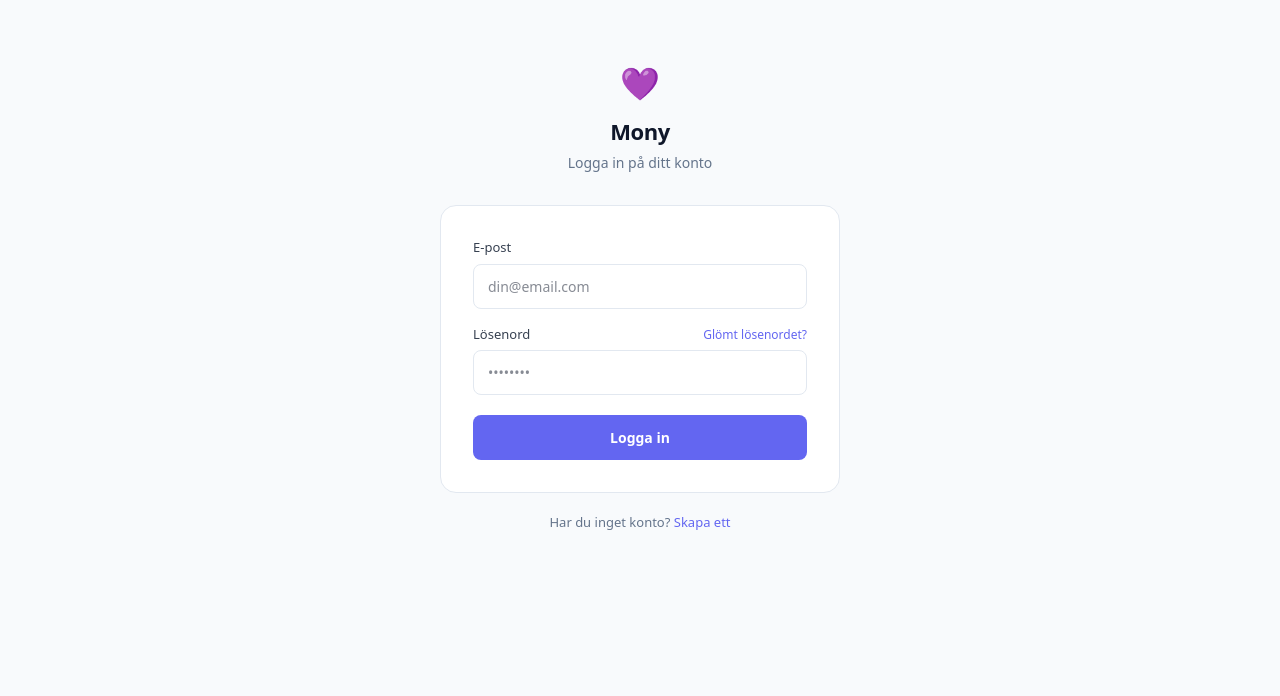
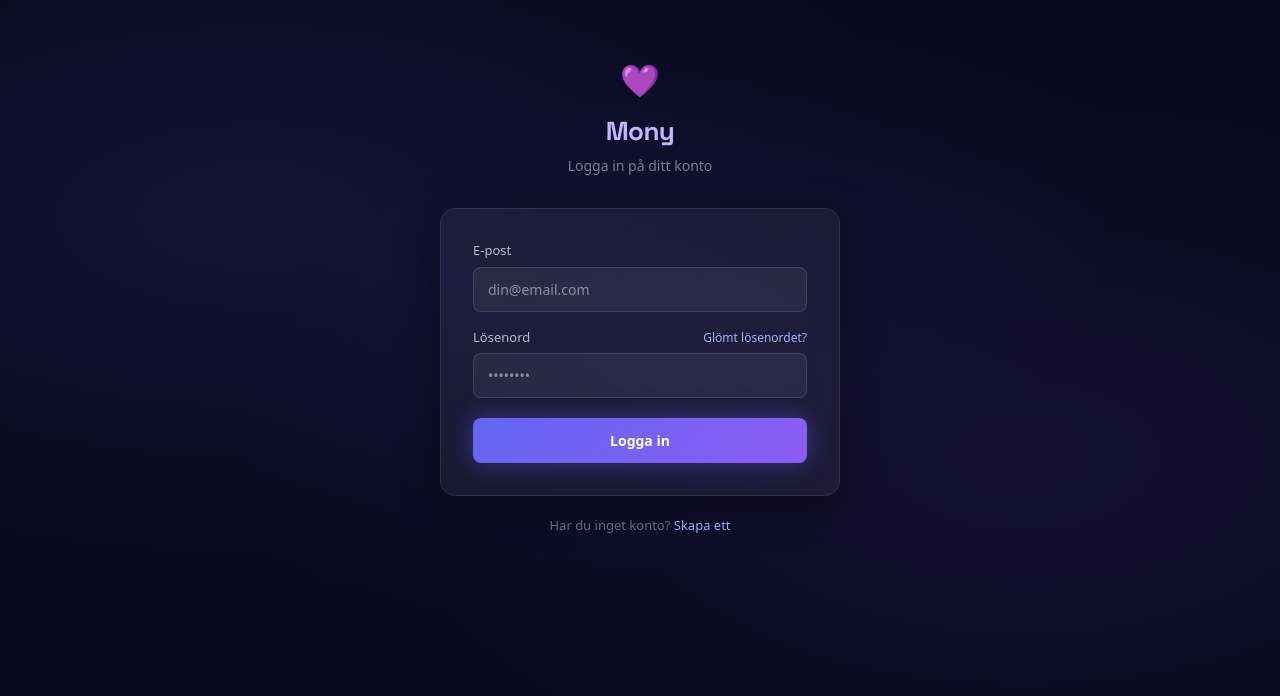
Before and after one commit to DakotaKrk/budget_app, a Next.js app: page /login in a window 1280 px wide. Shown: the part 104-800 px from the top of the page. Built offline with nearby package versions, Linux system fonts and the light colour scheme.

Commit message:
feat: unified dark theme, Space Grotesk logo, glassmorphism auth cards

```diff
--- a/src/app/(auth)/forgot-password/page.tsx
+++ b/src/app/(auth)/forgot-password/page.tsx
@@ -35,94 +35,59 @@ export default function ForgotPasswordPage() {
 
   const inputStyle: React.CSSProperties = {
     width: '100%',
-    border: '1px solid #e2e8f0',
+    border: '1px solid rgba(255,255,255,0.12)',
     borderRadius: 8,
     padding: '11px 14px',
     fontSize: 14,
-    color: '#0f172a',
-    backgroundColor: '#fff',
+    color: '#f1f5f9',
+    backgroundColor: 'rgba(255,255,255,0.06)',
     outline: 'none',
   }
 
   return (
     <div style={{ width: '100%', maxWidth: 400 }}>
-      {/* Logo */}
       <div style={{ textAlign: 'center', marginBottom: 32 }}>
         <span style={{ fontSize: 32 }}>💜</span>
-        <h1 style={{ fontSize: 22, fontWeight: 700, color: '#0f172a', marginTop: 8, letterSpacing: '-0.5px' }}>
-          Mony
-        </h1>
-        <p style={{ fontSize: 14, color: '#64748b', marginTop: 4 }}>Återställ ditt lösenord</p>
+        <h1 style={{
+          fontSize: 26, fontWeight: 800, marginTop: 8, letterSpacing: '-0.5px',
+          fontFamily: 'var(--font-space-grotesk)', color: '#c4b5fd',
+        }}>Mony</h1>
+        <p style={{ fontSize: 14, color: 'rgba(255,255,255,0.45)', marginTop: 4 }}>Återställ ditt lösenord</p>
       </div>
 
-      {/* Card */}
-      <div style={{ backgroundColor: '#fff', borderRadius: 16, border: '1px solid #e2e8f0', padding: 32 }}>
+      <div style={{
+        backgroundColor: 'rgba(255,255,255,0.05)', backdropFilter: 'blur(16px)',
+        borderRadius: 16, border: '1px solid rgba(255,255,255,0.1)',
+        padding: 32, boxShadow: '0 8px 40px rgba(0,0,0,0.4)',
+      }}>
         {done ? (
           <div style={{ textAlign: 'center', padding: '8px 0' }}>
             <span style={{ fontSize: 40 }}>📬</span>
-            <p style={{ fontSize: 15, fontWeight: 600, color: '#0f172a', marginTop: 12 }}>
-              Kolla din e-post!
+            <p style={{ fontSize: 15, fontWeight: 600, color: '#f1f5f9', marginTop: 12 }}>Kolla din e-post!</p>
+            <p style={{ fontSize: 13, color: 'rgba(255,255,255,0.5)', marginTop: 6, lineHeight: 1.6 }}>
+              Vi har skickat en återställningslänk till <strong style={{ color: '#c4b5fd' }}>{email}</strong>.
             </p>
-            <p style={{ fontSize: 13, color: '#64748b', marginTop: 6, lineHeight: 1.6 }}>
-              Vi har skickat en återställningslänk till <strong>{email}</strong>. Klicka på länken i mailet för att välja ett nytt lösenord.
-            </p>
-            <Link
-              href="/login"
-              style={{
-                display: 'inline-block',
-                marginTop: 20,
-                fontSize: 14,
-                color: '#6366f1',
-                fontWeight: 500,
-                textDecoration: 'none',
-              }}
-            >
+            <Link href="/login" style={{ display: 'inline-block', marginTop: 20, fontSize: 14, color: '#a5b4fc', fontWeight: 500, textDecoration: 'none' }}>
               Tillbaka till inloggning
             </Link>
           </div>
         ) : (
           <form onSubmit={handleSubmit} style={{ display: 'flex', flexDirection: 'column', gap: 16 }}>
-            <p style={{ fontSize: 13, color: '#64748b', marginBottom: 4, lineHeight: 1.6 }}>
+            <p style={{ fontSize: 13, color: 'rgba(255,255,255,0.45)', marginBottom: 4, lineHeight: 1.6 }}>
               Ange din e-postadress så skickar vi en länk för att återställa ditt lösenord.
             </p>
-
             <div>
-              <label style={{ display: 'block', fontSize: 13, fontWeight: 500, color: '#374151', marginBottom: 6 }}>
-                E-post
-              </label>
-              <input
-                type="email"
-                value={email}
-                onChange={e => setEmail(e.target.value)}
-                placeholder="din@email.com"
-                required
-                autoComplete="email"
-                style={inputStyle}
-              />
+              <label style={{ display: 'block', fontSize: 13, fontWeight: 500, color: 'rgba(255,255,255,0.7)', marginBottom: 6 }}>E-post</label>
+              <input type="email" value={email} onChange={e => setEmail(e.target.value)} placeholder="din@email.com" required autoComplete="email" style={inputStyle} />
             </div>
-
-            {error && (
-              <p style={{ fontSize: 13, color: '#ef4444', backgroundColor: '#fef2f2', border: '1px solid #fecaca', borderRadius: 8, padding: '10px 12px' }}>
-                {error}
-              </p>
-            )}
-
-            <button
-              type="submit"
-              disabled={loading}
-              style={{
-                width: '100%',
-                padding: '12px',
-                backgroundColor: loading ? '#818cf8' : '#6366f1',
-                color: '#fff',
-                border: 'none',
-                borderRadius: 8,
-                fontSize: 14,
-                fontWeight: 600,
-                cursor: loading ? 'not-allowed' : 'pointer',
-                marginTop: 4,
-              }}
-            >
+            {error && <p style={{ fontSize: 13, color: '#fca5a5', backgroundColor: 'rgba(239,68,68,0.15)', border: '1px solid rgba(239,68,68,0.3)', borderRadius: 8, padding: '10px 12px' }}>{error}</p>}
+            <button type="submit" disabled={loading} style={{
+              width: '100%', padding: '12px',
+              background: loading ? 'rgba(99,102,241,0.6)' : 'linear-gradient(135deg, #6366f1, #8b5cf6)',
+              boxShadow: loading ? 'none' : '0 0 24px rgba(99,102,241,0.4)',
+              color: '#fff', border: 'none', borderRadius: 8, fontSize: 14, fontWeight: 600,
+              cursor: loading ? 'not-allowed' : 'pointer', marginTop: 4,
+            }}>
               {loading ? 'Skickar...' : 'Skicka återställningslänk'}
             </button>
           </form>
@@ -130,11 +95,9 @@ export default function ForgotPasswordPage() {
       </div>
 
       {!done && (
-        <p style={{ textAlign: 'center', fontSize: 13, color: '#64748b', marginTop: 20 }}>
+        <p style={{ textAlign: 'center', fontSize: 13, color: 'rgba(255,255,255,0.4)', marginTop: 20 }}>
           Kom du ihåg det?{' '}
-          <Link href="/login" style={{ color: '#6366f1', fontWeight: 500, textDecoration: 'none' }}>
-            Logga in
-          </Link>
+          <Link href="/login" style={{ color: '#a5b4fc', fontWeight: 500, textDecoration: 'none' }}>Logga in</Link>
         </p>
       )}
     </div>
--- a/src/app/(auth)/layout.tsx
+++ b/src/app/(auth)/layout.tsx
@@ -3,7 +3,7 @@ export default function AuthLayout({ children }: { children: React.ReactNode })
     <div
       style={{
         minHeight: '100vh',
-        backgroundColor: '#f8fafc',
+        background: 'radial-gradient(ellipse at 20% 40%, rgba(99,102,241,0.12) 0%, transparent 60%), radial-gradient(ellipse at 80% 70%, rgba(139,92,246,0.1) 0%, transparent 55%), #07071a',
         display: 'flex',
         alignItems: 'center',
         justifyContent: 'center',
--- a/src/app/(auth)/login/page.tsx
+++ b/src/app/(auth)/login/page.tsx
@@ -32,12 +32,12 @@ export default function LoginPage() {
 
   const inputStyle: React.CSSProperties = {
     width: '100%',
-    border: '1px solid #e2e8f0',
+    border: '1px solid rgba(255,255,255,0.12)',
     borderRadius: 8,
     padding: '11px 14px',
     fontSize: 14,
-    color: '#0f172a',
-    backgroundColor: '#fff',
+    color: '#f1f5f9',
+    backgroundColor: 'rgba(255,255,255,0.06)',
     outline: 'none',
   }
 
@@ -46,17 +46,28 @@ export default function LoginPage() {
       {/* Logo */}
       <div style={{ textAlign: 'center', marginBottom: 32 }}>
         <span style={{ fontSize: 32 }}>💜</span>
-        <h1 style={{ fontSize: 22, fontWeight: 700, color: '#0f172a', marginTop: 8, letterSpacing: '-0.5px' }}>
+        <h1 style={{
+          fontSize: 26, fontWeight: 800, marginTop: 8, letterSpacing: '-0.5px',
+          fontFamily: 'var(--font-space-grotesk)',
+          color: '#c4b5fd',
+        }}>
           Mony
         </h1>
-        <p style={{ fontSize: 14, color: '#64748b', marginTop: 4 }}>Logga in på ditt konto</p>
+        <p style={{ fontSize: 14, color: 'rgba(255,255,255,0.45)', marginTop: 4 }}>Logga in på ditt konto</p>
       </div>
 
       {/* Card */}
-      <div style={{ backgroundColor: '#fff', borderRadius: 16, border: '1px solid #e2e8f0', padding: 32 }}>
+      <div style={{
+        backgroundColor: 'rgba(255,255,255,0.05)',
+        backdropFilter: 'blur(16px)',
+        borderRadius: 16,
+        border: '1px solid rgba(255,255,255,0.1)',
+        padding: 32,
+        boxShadow: '0 8px 40px rgba(0,0,0,0.4)',
+      }}>
         <form onSubmit={handleSubmit} style={{ display: 'flex', flexDirection: 'column', gap: 16 }}>
           <div>
-            <label style={{ display: 'block', fontSize: 13, fontWeight: 500, color: '#374151', marginBottom: 6 }}>
+            <label style={{ display: 'block', fontSize: 13, fontWeight: 500, color: 'rgba(255,255,255,0.7)', marginBottom: 6 }}>
               E-post
             </label>
             <input
@@ -72,10 +83,10 @@ export default function LoginPage() {
 
           <div>
             <div style={{ display: 'flex', justifyContent: 'space-between', alignItems: 'center', marginBottom: 6 }}>
-              <label style={{ fontSize: 13, fontWeight: 500, color: '#374151' }}>
+              <label style={{ fontSize: 13, fontWeight: 500, color: 'rgba(255,255,255,0.7)' }}>
                 Lösenord
               </label>
-              <Link href="/forgot-password" style={{ fontSize: 12, color: '#6366f1', textDecoration: 'none' }}>
+              <Link href="/forgot-password" style={{ fontSize: 12, color: '#a5b4fc', textDecoration: 'none' }}>
                 Glömt lösenordet?
               </Link>
             </div>
@@ -91,7 +102,7 @@ export default function LoginPage() {
           </div>
 
           {error && (
-            <p style={{ fontSize: 13, color: '#ef4444', backgroundColor: '#fef2f2', border: '1px solid #fecaca', borderRadius: 8, padding: '10px 12px' }}>
+            <p style={{ fontSize: 13, color: '#fca5a5', backgroundColor: 'rgba(239,68,68,0.15)', border: '1px solid rgba(239,68,68,0.3)', borderRadius: 8, padding: '10px 12px' }}>
               {error}
             </p>
           )}
@@ -102,7 +113,8 @@ export default function LoginPage() {
             style={{
               width: '100%',
               padding: '12px',
-              backgroundColor: loading ? '#818cf8' : '#6366f1',
+              background: loading ? 'rgba(99,102,241,0.6)' : 'linear-gradient(135deg, #6366f1, #8b5cf6)',
+              boxShadow: loading ? 'none' : '0 0 24px rgba(99,102,241,0.4)',
               color: '#fff',
               border: 'none',
               borderRadius: 8,
@@ -118,9 +130,9 @@ export default function LoginPage() {
       </div>
 
       {/* Link to signup */}
-      <p style={{ textAlign: 'center', fontSize: 13, color: '#64748b', marginTop: 20 }}>
+      <p style={{ textAlign: 'center', fontSize: 13, color: 'rgba(255,255,255,0.4)', marginTop: 20 }}>
         Har du inget konto?{' '}
-        <Link href="/signup" style={{ color: '#6366f1', fontWeight: 500, textDecoration: 'none' }}>
+        <Link href="/signup" style={{ color: '#a5b4fc', fontWeight: 500, textDecoration: 'none' }}>
           Skapa ett
         </Link>
       </p>
--- a/src/app/(auth)/reset-password/page.tsx
+++ b/src/app/(auth)/reset-password/page.tsx
@@ -67,131 +67,83 @@ export default function ResetPasswordPage() {
 
   const inputStyle: React.CSSProperties = {
     width: '100%',
-    border: '1px solid #e2e8f0',
+    border: '1px solid rgba(255,255,255,0.12)',
     borderRadius: 8,
     padding: '11px 14px',
     fontSize: 14,
-    color: '#0f172a',
-    backgroundColor: '#fff',
+    color: '#f1f5f9',
+    backgroundColor: 'rgba(255,255,255,0.06)',
     outline: 'none',
+  }
+
+  const darkCard: React.CSSProperties = {
+    backgroundColor: 'rgba(255,255,255,0.05)',
+    backdropFilter: 'blur(16px)',
+    borderRadius: 16,
+    border: '1px solid rgba(255,255,255,0.1)',
+    padding: 32,
+    boxShadow: '0 8px 40px rgba(0,0,0,0.4)',
   }
 
   return (
     <div style={{ width: '100%', maxWidth: 400 }}>
-      {/* Logo */}
       <div style={{ textAlign: 'center', marginBottom: 32 }}>
         <span style={{ fontSize: 32 }}>💜</span>
-        <h1 style={{ fontSize: 22, fontWeight: 700, color: '#0f172a', marginTop: 8, letterSpacing: '-0.5px' }}>
-          Mony
-        </h1>
-        <p style={{ fontSize: 14, color: '#64748b', marginTop: 4 }}>Välj nytt lösenord</p>
+        <h1 style={{
+          fontSize: 26, fontWeight: 800, marginTop: 8, letterSpacing: '-0.5px',
+          fontFamily: 'var(--font-space-grotesk)', color: '#c4b5fd',
+        }}>Mony</h1>
+        <p style={{ fontSize: 14, color: 'rgba(255,255,255,0.45)', marginTop: 4 }}>Välj nytt lösenord</p>
       </div>
 
-      {/* Card */}
-      <div style={{ backgroundColor: '#fff', borderRadius: 16, border: '1px solid #e2e8f0', padding: 32 }}>
-        {/* Expired / invalid link */}
+      <div style={darkCard}>
         {sessionError && (
           <div style={{ textAlign: 'center', padding: '8px 0' }}>
             <span style={{ fontSize: 40 }}>⚠️</span>
-            <p style={{ fontSize: 15, fontWeight: 600, color: '#0f172a', marginTop: 12 }}>
-              Länken har gått ut
-            </p>
-            <p style={{ fontSize: 13, color: '#64748b', marginTop: 6, lineHeight: 1.6 }}>
+            <p style={{ fontSize: 15, fontWeight: 600, color: '#f1f5f9', marginTop: 12 }}>Länken har gått ut</p>
+            <p style={{ fontSize: 13, color: 'rgba(255,255,255,0.5)', marginTop: 6, lineHeight: 1.6 }}>
               Återställningslänken är ogiltig eller har gått ut. Begär en ny länk.
             </p>
-            <Link
-              href="/forgot-password"
-              style={{
-                display: 'inline-block',
-                marginTop: 20,
-                fontSize: 14,
-                color: '#6366f1',
-                fontWeight: 500,
-                textDecoration: 'none',
-              }}
-            >
+            <Link href="/forgot-password" style={{ display: 'inline-block', marginTop: 20, fontSize: 14, color: '#a5b4fc', fontWeight: 500, textDecoration: 'none' }}>
               Begär ny länk
             </Link>
           </div>
         )}
 
-        {/* Success state */}
         {done && (
           <div style={{ textAlign: 'center', padding: '8px 0' }}>
             <span style={{ fontSize: 40 }}>✅</span>
-            <p style={{ fontSize: 15, fontWeight: 600, color: '#0f172a', marginTop: 12 }}>
-              Lösenordet uppdaterat!
-            </p>
-            <p style={{ fontSize: 13, color: '#64748b', marginTop: 6, lineHeight: 1.6 }}>
+            <p style={{ fontSize: 15, fontWeight: 600, color: '#f1f5f9', marginTop: 12 }}>Lösenordet uppdaterat!</p>
+            <p style={{ fontSize: 13, color: 'rgba(255,255,255,0.5)', marginTop: 6, lineHeight: 1.6 }}>
               Ditt lösenord har ändrats. Du loggas in automatiskt...
             </p>
           </div>
         )}
 
-        {/* Loading session check */}
         {!sessionReady && !sessionError && !done && (
-          <p style={{ textAlign: 'center', fontSize: 14, color: '#64748b', padding: '16px 0' }}>
+          <p style={{ textAlign: 'center', fontSize: 14, color: 'rgba(255,255,255,0.45)', padding: '16px 0' }}>
             Kontrollerar länk...
           </p>
         )}
 
-        {/* Form */}
         {sessionReady && !done && (
           <form onSubmit={handleSubmit} style={{ display: 'flex', flexDirection: 'column', gap: 16 }}>
             <div>
-              <label style={{ display: 'block', fontSize: 13, fontWeight: 500, color: '#374151', marginBottom: 6 }}>
-                Nytt lösenord
-              </label>
-              <input
-                type="password"
-                value={password}
-                onChange={e => setPassword(e.target.value)}
-                placeholder="Minst 8 tecken"
-                required
-                minLength={8}
-                autoComplete="new-password"
-                style={inputStyle}
-              />
+              <label style={{ display: 'block', fontSize: 13, fontWeight: 500, color: 'rgba(255,255,255,0.7)', marginBottom: 6 }}>Nytt lösenord</label>
+              <input type="password" value={password} onChange={e => setPassword(e.target.value)} placeholder="Minst 8 tecken" required minLength={8} autoComplete="new-password" style={inputStyle} />
             </div>
-
             <div>
-              <label style={{ display: 'block', fontSize: 13, fontWeight: 500, color: '#374151', marginBottom: 6 }}>
-                Bekräfta nytt lösenord
-              </label>
-              <input
-                type="password"
-                value={confirmPassword}
-                onChange={e => setConfirmPassword(e.target.value)}
-                placeholder="••••••••"
-                required
-                minLength={8}
-                autoComplete="new-password"
-                style={inputStyle}
-              />
+              <label style={{ display: 'block', fontSize: 13, fontWeight: 500, color: 'rgba(255,255,255,0.7)', marginBottom: 6 }}>Bekräfta nytt lösenord</label>
+              <input type="password" value={confirmPassword} onChange={e => setConfirmPassword(e.target.value)} placeholder="••••••••" required minLength={8} autoComplete="new-password" style={inputStyle} />
             </div>
-
-            {error && (
-              <p style={{ fontSize: 13, color: '#ef4444', backgroundColor: '#fef2f2', border: '1px solid #fecaca', borderRadius: 8, padding: '10px 12px' }}>
-                {error}
-              </p>
-            )}
-
-            <button
-              type="submit"
-              disabled={loading}
-              style={{
-                width: '100%',
-                padding: '12px',
-                backgroundColor: loading ? '#818cf8' : '#6366f1',
-                color: '#fff',
-                border: 'none',
-                borderRadius: 8,
-                fontSize: 14,
-                fontWeight: 600,
-                cursor: loading ? 'not-allowed' : 'pointer',
-                marginTop: 4,
-              }}
-            >
+            {error && <p style={{ fontSize: 13, color: '#fca5a5', backgroundColor: 'rgba(239,68,68,0.15)', border: '1px solid rgba(239,68,68,0.3)', borderRadius: 8, padding: '10px 12px' }}>{error}</p>}
+            <button type="submit" disabled={loading} style={{
+              width: '100%', padding: '12px',
+              background: loading ? 'rgba(99,102,241,0.6)' : 'linear-gradient(135deg, #6366f1, #8b5cf6)',
+              boxShadow: loading ? 'none' : '0 0 24px rgba(99,102,241,0.4)',
+              color: '#fff', border: 'none', borderRadius: 8, fontSize: 14, fontWeight: 600,
+              cursor: loading ? 'not-allowed' : 'pointer', marginTop: 4,
+            }}>
               {loading ? 'Sparar...' : 'Spara nytt lösenord'}
             </button>
           </form>
@@ -199,10 +151,8 @@ export default function ResetPasswordPage() {
       </div>
 
       {sessionReady && !done && (
-        <p style={{ textAlign: 'center', fontSize: 13, color: '#64748b', marginTop: 20 }}>
-          <Link href="/login" style={{ color: '#6366f1', fontWeight: 500, textDecoration: 'none' }}>
-            Tillbaka till inloggning
-          </Link>
+        <p style={{ textAlign: 'center', fontSize: 13, color: 'rgba(255,255,255,0.4)', marginTop: 20 }}>
+          <Link href="/login" style={{ color: '#a5b4fc', fontWeight: 500, textDecoration: 'none' }}>Tillbaka till inloggning</Link>
         </p>
       )}
     </div>
--- a/src/app/(auth)/signup/page.tsx
+++ b/src/app/(auth)/signup/page.tsx
@@ -50,13 +50,22 @@ export default function SignupPage() {
 
   const inputStyle: React.CSSProperties = {
     width: '100%',
-    border: '1px solid #e2e8f0',
+    border: '1px solid rgba(255,255,255,0.12)',
     borderRadius: 8,
     padding: '11px 14px',
     fontSize: 14,
-    color: '#0f172a',
-    backgroundColor: '#fff',
+    color: '#f1f5f9',
+    backgroundColor: 'rgba(255,255,255,0.06)',
     outline: 'none',
+  }
+
+  const cardStyle: React.CSSProperties = {
+    backgroundColor: 'rgba(255,255,255,0.05)',
+    backdropFilter: 'blur(16px)',
+    borderRadius: 16,
+    border: '1px solid rgba(255,255,255,0.1)',
+    padding: 32,
+    boxShadow: '0 8px 40px rgba(0,0,0,0.4)',
   }
 
   return (
@@ -64,26 +73,30 @@ export default function SignupPage() {
       {/* Logo */}
       <div style={{ textAlign: 'center', marginBottom: 32 }}>
         <span style={{ fontSize: 32 }}>💜</span>
-        <h1 style={{ fontSize: 22, fontWeight: 700, color: '#0f172a', marginTop: 8, letterSpacing: '-0.5px' }}>
+        <h1 style={{
+          fontSize: 26, fontWeight: 800, marginTop: 8, letterSpacing: '-0.5px',
+          fontFamily: 'var(--font-space-grotesk)',
+          color: '#c4b5fd',
+        }}>
           Mony
         </h1>
-        <p style={{ fontSize: 14, color: '#64748b', marginTop: 4 }}>Skapa ett konto</p>
+        <p style={{ fontSize: 14, color: 'rgba(255,255,255,0.45)', marginTop: 4 }}>Skapa ett konto</p>
       </div>
 
       {/* Card */}
-      <div style={{ backgroundColor: '#fff', borderRadius: 16, border: '1px solid #e2e8f0', padding: 32 }}>
+      <div style={cardStyle}>
         {done ? (
           <div style={{ textAlign: 'center', padding: '8px 0' }}>
             <span style={{ fontSize: 40 }}>📬</span>
-            <p style={{ fontSize: 15, fontWeight: 600, color: '#0f172a', marginTop: 12 }}>
+            <p style={{ fontSize: 15, fontWeight: 600, color: '#f1f5f9', marginTop: 12 }}>
               Bekräftelsemail skickat!
             </p>
-            <p style={{ fontSize: 13, color: '#64748b', marginTop: 6 }}>
+            <p style={{ fontSize: 13, color: 'rgba(255,255,255,0.5)', marginTop: 6 }}>
               Kontrollera din inkorg och klicka på länken för att aktivera ditt konto.
             </p>
             <Link
               href="/login"
-              style={{ display: 'inline-block', marginTop: 20, fontSize: 14, color: '#6366f1', fontWeight: 500, textDecoration: 'none' }}
+              style={{ display: 'inline-block', marginTop: 20, fontSize: 14, color: '#a5b4fc', fontWeight: 500, textDecoration: 'none' }}
             >
               Tillbaka till inloggning
             </Link>
@@ -91,7 +104,7 @@ export default function SignupPage() {
         ) : (
           <form onSubmit={handleSubmit} style={{ display: 'flex', flexDirection: 'column', gap: 16 }}>
             <div>
-              <label style={{ display: 'block', fontSize: 13, fontWeight: 500, color: '#374151', marginBottom: 6 }}>
+              <label style={{ display: 'block', fontSize: 13, fontWeight: 500, color: 'rgba(255,255,255,0.7)', marginBottom: 6 }}>
                 E-post
               </label>
               <input
@@ -106,7 +119,7 @@ export default function SignupPage() {
             </div>
 
             <div>
-              <label style={{ display: 'block', fontSize: 13, fontWeight: 500, color: '#374151', marginBottom: 6 }}>
+              <label style={{ display: 'block', fontSize: 13, fontWeight: 500, color: 'rgba(255,255,255,0.7)', marginBottom: 6 }}>
                 Lösenord
               </label>
               <input
@@ -122,7 +135,7 @@ export default function SignupPage() {
             </div>
 
             {error && (
-              <p style={{ fontSize: 13, color: '#ef4444', backgroundColor: '#fef2f2', border: '1px solid #fecaca', borderRadius: 8, padding: '10px 12px' }}>
+              <p style={{ fontSize: 13, color: '#fca5a5', backgroundColor: 'rgba(239,68,68,0.15)', border: '1px solid rgba(239,68,68,0.3)', borderRadius: 8, padding: '10px 12px' }}>
                 {error}
               </p>
             )}
@@ -133,7 +146,8 @@ export default function SignupPage() {
               style={{
                 width: '100%',
                 padding: '12px',
-                backgroundColor: loading ? '#818cf8' : '#6366f1',
+                background: loading ? 'rgba(99,102,241,0.6)' : 'linear-gradient(135deg, #6366f1, #8b5cf6)',
+                boxShadow: loading ? 'none' : '0 0 24px rgba(99,102,241,0.4)',
                 color: '#fff',
                 border: 'none',
                 borderRadius: 8,
@@ -150,9 +164,9 @@ export default function SignupPage() {
       </div>
 
       {!done && (
-        <p style={{ textAlign: 'center', fontSize: 13, color: '#64748b', marginTop: 20 }}>
+        <p style={{ textAlign: 'center', fontSize: 13, color: 'rgba(255,255,255,0.4)', marginTop: 20 }}>
           Har du redan ett konto?{' '}
-          <Link href="/login" style={{ color: '#6366f1', fontWeight: 500, textDecoration: 'none' }}>
+          <Link href="/login" style={{ color: '#a5b4fc', fontWeight: 500, textDecoration: 'none' }}>
             Logga in
           </Link>
         </p>
```
Also changed, not shown: src/app/layout.tsx (+7 -2 lines), src/components/budget/ShellClient.tsx (+19 -5 lines), src/components/budget/Sidebar.tsx (+8 -2 lines).
